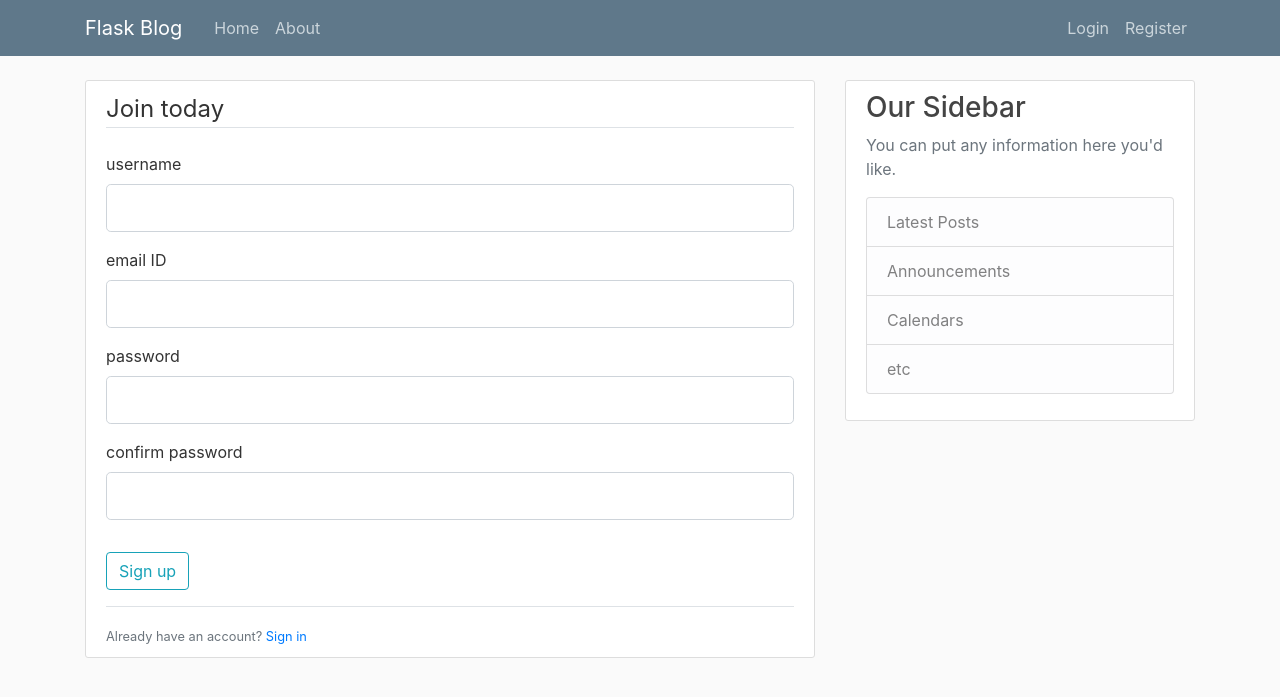
After one commit to AshwinSivaraman/Flask-App, a Flask app: page /register in a window 1280 px wide. The commit adds this page. Shown: the top 697 px of the page. Run offline with Flask 2, Linux system fonts and the light colour scheme; some libraries are stand-ins or nearby versions.

Commit message:
added forms, registration, login

```diff
--- a/flaskblog.py
+++ b/flaskblog.py
@@ -1,5 +1,8 @@
-from flask import Flask, render_template, url_for
+from flask import Flask, render_template, url_for, flash, redirect
+from forms import LoginForm, RegistrationForm
 app = Flask(__name__)
+
+app.config['SECRET_KEY'] = 'b09a0aacb8df24c6717e11a91f3d7814 '
 
 posts = [
     {
@@ -25,5 +28,18 @@ def home():
 def about():
     return render_template('about.html', posts=posts, title='about')
 
+@app.route("/register", methods=['GET','POST'])
+def register():
+    form = RegistrationForm()
+    if form.validate_on_submit():
+        flash(f'Account created for {form.username.data}!', 'success')
+        return redirect(url_for('home'))
+    return render_template('register.html', title='Registration', form=form)
+
+@app.route("/login")
+def login():
+    form = LoginForm()
+    return render_template('login.html', title='Login', form=form)
+
 if __name__ == '__main__':
     app.run(debug=True)
--- /dev/null
+++ b/forms.py
@@ -0,0 +1,15 @@
+from flask_wtf import FlaskForm
+from wtforms import StringField, BooleanField, PasswordField, SubmitField
+from wtforms.validators import DataRequired, Length, Email, EqualTo
+
+class RegistrationForm(FlaskForm):
+    username = StringField('username', validators=[DataRequired(), Length(min=2, max=20)])
+    email = StringField('email ID', validators=[DataRequired(), Email()])
+    password = PasswordField('password', validators=[DataRequired()])
+    confirm_password = PasswordField('confirm password', validators=[DataRequired(), EqualTo('password')])
+    submit = SubmitField('Sign up')
+
+class LoginForm(FlaskForm):
+    email = StringField('email ID', validators=[DataRequired(), Email()])
+    password = PasswordField('password', validators=[DataRequired()])
+    submit = SubmitField('Log in')
--- a/templates/layout.html
+++ b/templates/layout.html
@@ -35,6 +35,15 @@
     <main role="main" class="container">
             <div class="row">
               <div class="col-md-8">
+                {% with messages = get_flashed_messages(with_categories=true) %}
+                  {% if messages %}
+                   {% for category, message in messages %}
+                      <div class="alert alert-{{ category }}">
+                          {{message}}
+                      </div>
+                   {% endfor %}
+                  {% endif %}
+                {% endwith %}
                 {% block content %}{% endblock %}
               </div>
               <div class="col-md-4">
--- /dev/null
+++ b/templates/register.html
@@ -0,0 +1,37 @@
+{% extends "layout.html" %}
+{% block content %}
+    <div class="content-section">
+        <form action="", method="POST">
+            {{ form.hidden_tag() }}
+            <fieldset class="form-group">
+                <legend class="border-bottom mb-4">
+                     Join today
+                </legend>
+                <div class="form-group">
+                    {{ form.username.label(class="form-control-label") }}
+                    {{ form.username(class="form-control form-control-lg") }}
+                </div>
+                <div class="form-group">
+                    {{ form.email.label(class="form-control-label") }}
+                    {{ form.email(class="form-control form-control-lg") }}
+                </div>
+                <div class="form-group">
+                    {{ form.password.label(class="form-control-label") }}
+                    {{ form.password(class="form-control form-control-lg") }}
+                </div>
+                <div class="form-group">
+                    {{ form.confirm_password.label(class="form-control-label") }}
+                    {{ form.confirm_password(class="form-control form-control-lg") }}
+                </div>
+            </fieldset>
+            <div class="form-group">
+                {{ form.submit(class="btn btn-outline-info")}}
+            </div>
+        </form>
+        <div class="border-top pt-3">
+            <small class="text-muted">
+                Already have an account? <a href="{{url_for('login')}}"> Sign in </a>
+            </small>
+        </div>
+    </div>
+{% endblock content %}
```
Also changed, not shown: templates/login.html (added).
